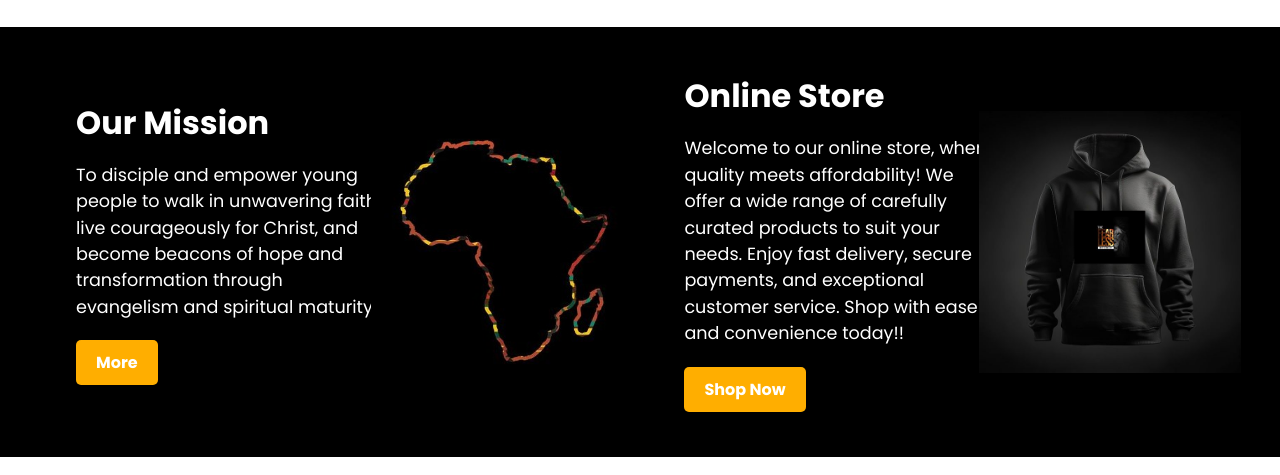
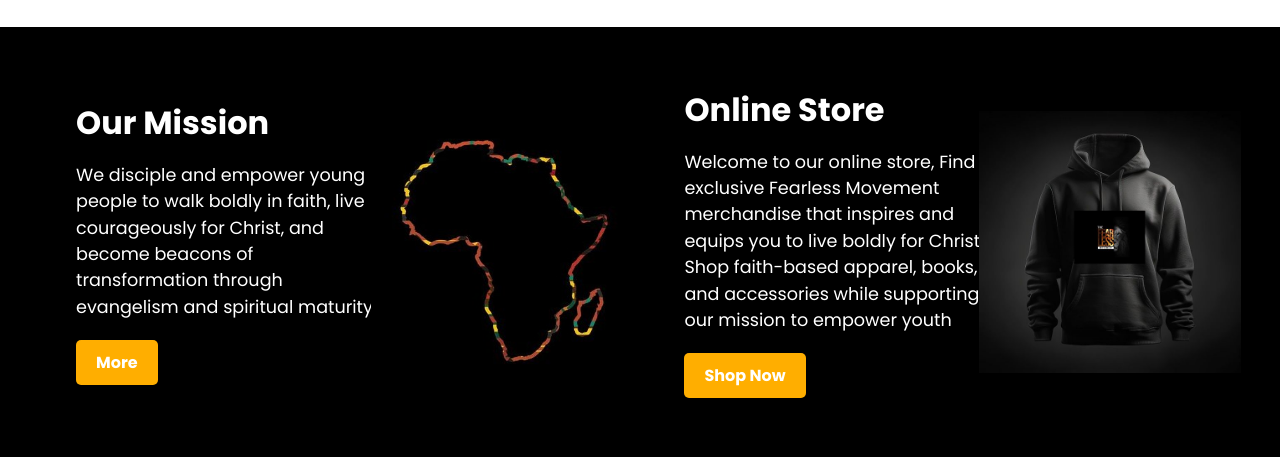
Before and after one commit to Lewis-Mukanji/fearless2.0, a website: page we the fearless/index.html in a window 1280 px wide. Shown: the part 2120-2595 px from the top of the page. Drawn offline with Linux system fonts and the light colour scheme.

Commit message:
Modified  index.html
1. Aded new wordings to the page📑

2. New pictures in the page🅿️

3.Refactored ui different pages

4. Aded login page for admin😄

Co-Authored-By: Lewwyy <170408011+lewis-mukanji@users.noreply.github.com>

```diff
--- a/we the fearless/index.html
+++ b/we the fearless/index.html
@@ -1161,9 +1161,9 @@ hr {
       <div class="mission-card">
         <div class="mission-content">
           <h2>Our Mission</h2>
-          <p>To disciple and empower young people to walk in unwavering faith,
-            live courageously for Christ, and become beacons of hope and transformation
-            through evangelism and spiritual maturity.</p>
+          <p>We disciple and empower young people to walk boldly in faith,
+            live courageously for Christ, and become beacons of transformation
+            through evangelism and spiritual maturity</p>
           <a href="about.html" class="mission-btn">More</a>
         </div>
         <div class="mission-image">
@@ -1175,9 +1175,9 @@ hr {
       <div class="store-card">
         <div class="store-content">
           <h2>Online Store</h2>
-          <p>Welcome to our online store, where quality meets affordability! We offer a wide range of carefully
-            curated products to suit your needs. Enjoy fast delivery, secure payments, and exceptional customer service.
-            Shop with ease and convenience today!!</p>
+          <p>Welcome to our online store, Find exclusive Fearless Movement merchandise
+            that inspires and equips you to live boldly for Christ. Shop faith-based apparel,
+            books, and accessories while supporting our mission to empower youth</p>
           <a href="merchandise.html" class="store-btn">Shop Now</a>
         </div>
         <div class="store-image">
@@ -1244,7 +1244,7 @@ hr {
 
     <!-- Event Description -->
 <div class="event-description">
-  Welcome to our Annual Fearless Camp — a week-long, faith-filled journey designed to inspire, empower, and connect!
+  Ready for an encounter that will change your life forever? Welcome to Fearless Camp—where faith, fun, and transformation collide
     This is not just any camp; it’s a life-changing experience where you’ll encounter the Holy Spirit, build meaningful connections with other youth, and take part in activities that leave a lasting impact.
 
     From transformative workshops to thrilling games, exciting events, and a memorable dinner night, there’s something for everyone.
```
